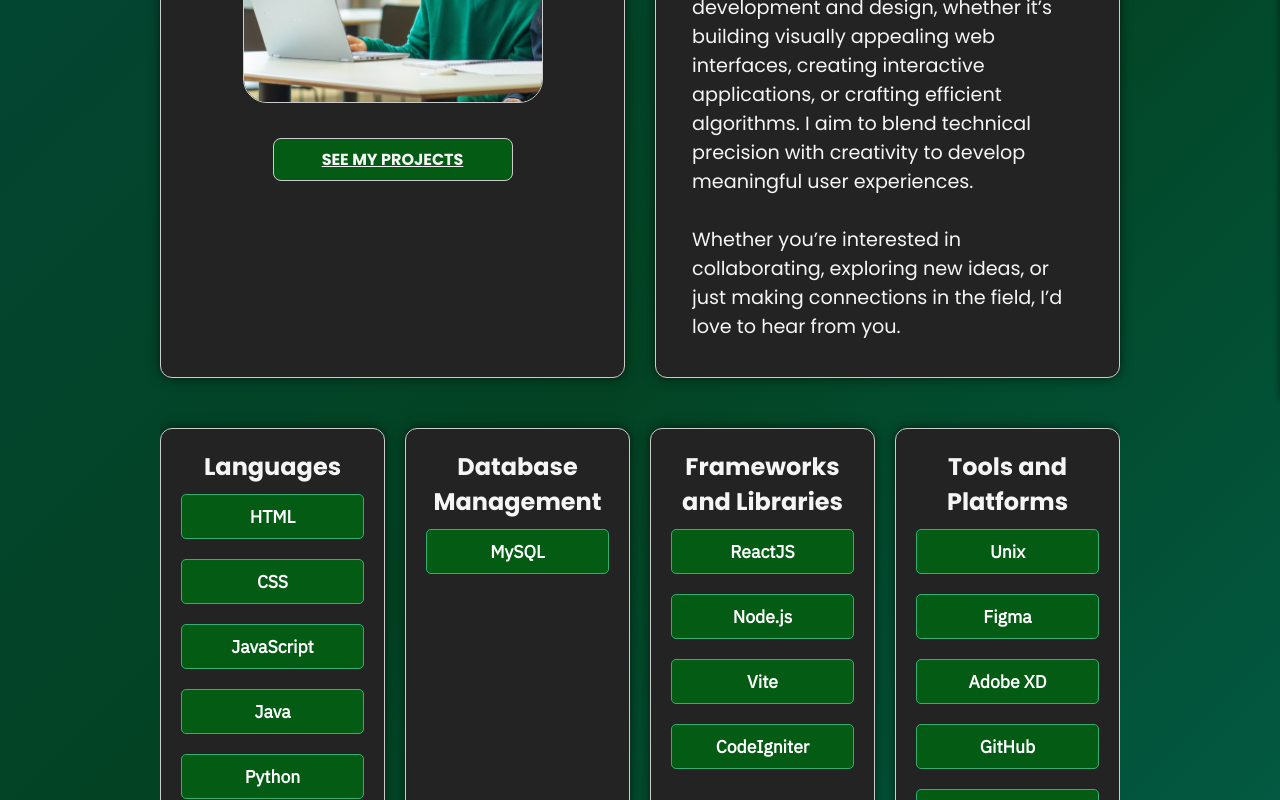
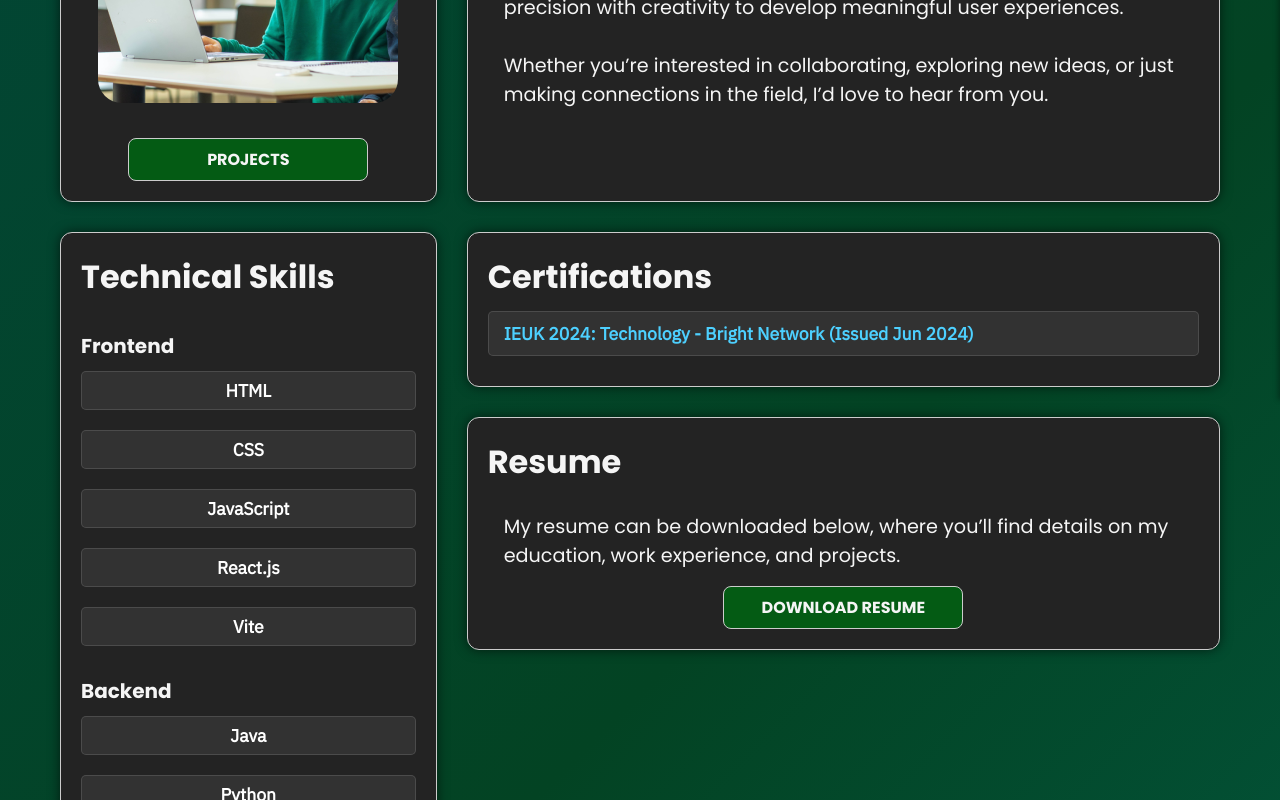
Before and after one commit to adamcounihan-dev/Portfolio-Website, a React (Vite) app: page /about in a window 1280 px wide. Shown: the part 400-1200 px from the top of the page. Built offline with nearby package versions, Linux system fonts and the light colour scheme.

Commit message:
feat: add certifications and resume to about
- Add certifications and resume section
- Improve styling of skills section

```diff
--- a/pages/About/About.jsx
+++ b/pages/About/About.jsx
@@ -3,11 +3,15 @@ import heroImg from '/src/assets/hero-img.webp';
 import { Link } from 'react-router-dom';
 
 const skills = {
-    Languages: ['HTML', 'CSS', 'JavaScript', 'Java', 'Python', 'PHP', 'C', 'C#'],
+    'Frontend': ['HTML', 'CSS', 'JavaScript', 'React.js', 'Vite'],
+    'Backend': ['Java', 'Python', 'PHP', 'C', 'C#', 'Node.js', 'Express.js', 'CodeIgniter'],
     'Database Management': ['MySQL'],
-    'Frameworks and Libraries': ['ReactJS', 'Node.js', 'Vite', 'CodeIgniter'],
     'Tools and Platforms': ['Unix', 'Figma', 'Adobe XD', 'GitHub', 'Docker']
 };
+
+const certifications = [
+    { title: 'IEUK 2024: Technology', issuer: 'Bright Network', date: 'Issued Jun 2024', link: 'https://www.brightnetwork.co.uk/certificates/ieuk-2024-technology_yubfakdv69wuah/' },
+];
 
 function About() {
     return (
@@ -22,7 +26,7 @@ function About() {
                     />
                     <div className={styles.buttonsContainer}>
                         <Link to="/projects" className={styles.button}>
-                            See My Projects
+                            Projects
                         </Link>
                     </div>
                 </div>
@@ -41,6 +45,7 @@ function About() {
                 </div>
 
                 <div className={styles.skillsContainer}>
+                    <h2 className={styles.containerTitle}>Technical Skills</h2>
                     {Object.keys(skills).map((category) => (
                         <div className={styles.skillCategory} key={category}>
                             <h3 className={styles.skillCategoryTitle}>{category}</h3>
@@ -52,6 +57,33 @@ function About() {
                         </div>
                     ))}
                 </div>
+
+                <div className={styles.certificationsContainer}>
+                    <h2 className={styles.containerTitle}>Certifications</h2>
+                    <ul className={styles.certificationList}>
+                        {certifications.map((cert, index) => (
+                            <li key={index} className={styles.certificationItem}>
+                                <a
+                                    href={cert.link}
+                                    className={styles.certificationLink}
+                                    target="_blank"
+                                    rel="noopener noreferrer"
+                                >
+                                    <strong>{cert.title}</strong> - {cert.issuer} ({cert.date})
+                                </a>
+                            </li>
+                        ))}
+                    </ul>
+                </div>
+
+                <div className={styles.resumeContainer}>
+                    <h2 className={styles.containerTitle}>Resume</h2>
+                    <p className={styles.text}>My resume can be downloaded below, where you’ll find details on my
+                        education, work experience, and projects.</p>
+                    <a href="/path/to/cv.pdf" className={styles.button} download>
+                        Download Resume
+                    </a>
+                </div>
             </div>
         </section>
     );
--- a/pages/About/AboutStyles.module.css
+++ b/pages/About/AboutStyles.module.css
@@ -23,15 +23,19 @@
 }
 
 .contentContainer {
-    max-width: 1000px;
+    max-width: 1200px;
     width: 100%;
     padding: 20px;
     display: grid;
     gap: 30px;
-    grid-template-columns: repeat(2, 1fr);
+    grid-template-rows: auto auto auto auto auto auto auto;
+    grid-template-columns: 1fr 2fr;
     grid-template-areas:
         "profile bio"
-        "skills skills";
+        "skills certifications"
+        "skills resume"
+        "skills ."
+        "skills .";
 }
 
 .profileContainer {
@@ -47,11 +51,11 @@
 }
 
 .profileImage {
-    width: 300px;
-    height: 300px;
+    width: 100%;
+    max-width: 300px;
+    height: auto;
     object-fit: cover;
     border-radius: 24px;
-    border: 1px solid #ccc;
 }
 
 .text {
@@ -74,7 +78,7 @@
     padding: 8px 0;
     background-color: var(--accent-color);
     color: var(--text-color);
-    text-decoration: underline;
+    text-decoration: none;
     border: 1px solid #ccc;
     border-radius: 8px;
     text-align: center;
@@ -103,61 +107,115 @@
 
 .skillsContainer {
     display: grid;
-    grid-template-columns: repeat(4, 1fr);
+    grid-template-columns: 1fr;
     gap: 20px;
     grid-area: skills;
-    padding-top: 20px;
-}
-
-.skillCategory {
     background-color: var(--container-bg-color);
-    padding: 20px;
     border-radius: 12px;
     box-shadow: 0 0 12px rgba(0, 0, 0, 0.6);
     border: 1px solid #ccc;
-    font-family: 'Poppins', sans-serif;
+    padding: 20px;
 }
 
 .skillCategoryTitle {
-    font-size: 1.5rem;
+    font-size: 1.25rem;
     color: var(--text-color);
     margin-bottom: 10px;
-    text-align: center;
+    text-align: left;
 }
 
 .skillList {
     list-style: none;
     padding-left: 0;
+    display: flex;
+    flex-direction: column;
+    align-items: flex-start;
+    gap: 10px;
 }
 
 .skillItem {
-    background-color: var(--accent-color);
+    background-color: rgba(204, 204, 204, 0.09);
     color: white;
+    padding: 7px 15px;
+    border-radius: 5px;
+    font-size: 1.1rem;
+    font-family: 'IBM Plex Sans', sans-serif;
+    margin-bottom: 10px;
+    font-weight: 600;
+    text-align: center;
+    border: 1px solid rgba(205, 205, 205, 0.16);
+    width: 100%;
+}
+
+.resumeContainer {
+    background-color: var(--container-bg-color);
+    border-radius: 12px;
+    box-shadow: 0 0 12px rgba(0, 0, 0, 0.6);
+    border: 1px solid #ccc;
+    padding: 20px;
+    grid-area: resume;
+    display: flex;
+    flex-direction: column;
+    align-items: center;
+}
+
+.containerTitle {
+    font-size: 2rem;
+    color: var(--text-color);
+    margin-bottom: 10px;
+    align-self: flex-start;
+}
+
+.certificationsContainer {
+    background-color: var(--container-bg-color);
+    border-radius: 12px;
+    box-shadow: 0 0 12px rgba(0, 0, 0, 0.6);
+    border: 1px solid #ccc;
+    padding: 20px;
+    grid-area: certifications;
+}
+
+.certificationList {
+    list-style: none;
+    padding-left: 0;
+    margin: 0;
+}
+
+.certificationItem {
+    background-color: rgba(204, 204, 204, 0.09);
     padding: 10px 15px;
     border-radius: 5px;
     font-size: 1.1rem;
     font-family: 'IBM Plex Sans', sans-serif;
-    margin-bottom: 20px;
+    margin-bottom: 10px;
     font-weight: 600;
-    text-align: center;
-    border: 1px solid #33ae71;
+    text-align: left;
+    border: 1px solid rgba(205, 205, 205, 0.16);
+}
+
+.certificationLink {
+    color: #4DD0FF;
+    text-decoration: none;
+}
+
+.certificationLink:hover {
+    text-decoration: underline;
 }
 
 @media (max-width: 915px) {
-    .skillsContainer {
-        grid-template-columns: repeat(2, 1fr);
+    .contentContainer {
+        grid-template-columns: 1fr;
+        grid-template-rows: auto auto auto auto auto auto auto;
+        grid-template-areas:
+            "profile"
+            "bio"
+            "skills"
+            "certifications"
+            "resume";
     }
 }
 
 @media (max-width: 768px) {
-    .contentContainer {
-        grid-template-columns: 1fr;
-        grid-template-areas:
-            "profile"
-            "bio"
-            "skills";
-    }
-
     .title {
         font-size: 2.5rem;
     }
@@ -167,12 +225,6 @@
     }
 
     .skillsContainer {
-        grid-template-columns: repeat(2, 1fr);
-    }
-}
-
-@media (max-width: 480px) {
-    .skillsContainer {
         grid-template-columns: 1fr;
     }
 }
--- a/src/index.css
+++ b/src/index.css
@@ -22,15 +22,12 @@ body {
     justify-content: center;
     margin: 0;
     padding: 0;
+    font-family: 'Poppins', sans-serif;
 }
 
 h1,h2,h3, p{
     margin: 0;
     padding: 0;
-}
-
-h2,h3,p, a{
-    font-family: 'Poppins', sans-serif;
 }
 
 h1{
```
